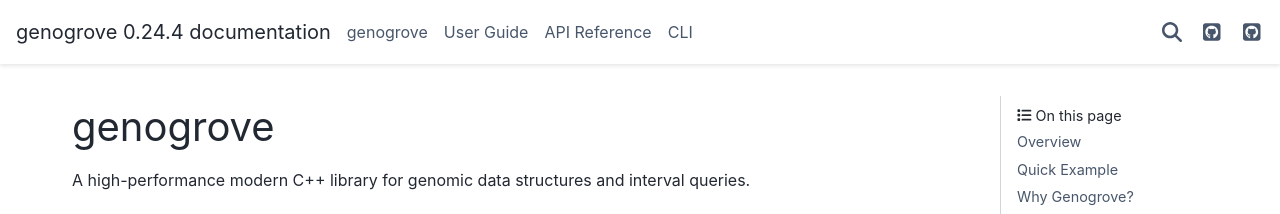
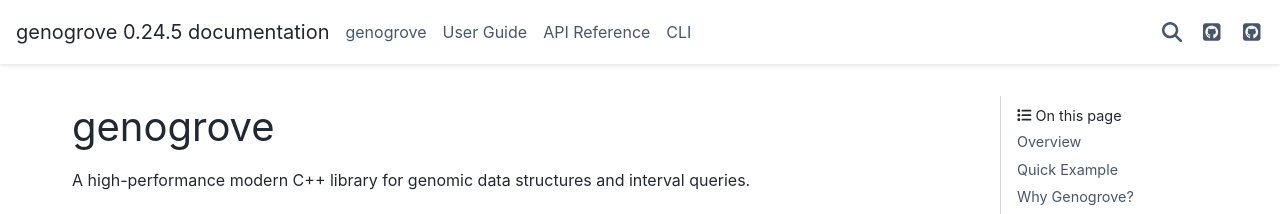
Before and after one commit to genogrove/docs, a Sphinx documentation site: the page built from source/index.md, in a window 1280 px wide. Shown: the top 214 px of the page. Built offline with Sphinx 7.4.7 and the PyData theme 0.15.4, drawn with Linux system fonts in a browser that asks for light colours.

Commit message:
Bump docs version to 0.24.5
Catches up the docs version strings to genogrove v0.24.5 (latest library
release). v0.24.5 is a single-issue patch reverting the query_result /
flanking_query_result const-pointer hardening from v0.24.0 (genogrove#435
/ genogrove#436); the matching docs content edits are tracked separately
in #139.

Closes #140.

Co-Authored-By: Claude Opus 4.7 (1M context) <noreply@anthropic.com>

```diff
--- a/source/conf.py
+++ b/source/conf.py
@@ -10,7 +10,7 @@ import os
 project = "genogrove"
 copyright = "2026, Richard. A. Schaefer"
 author = "Richard. A. Schaefer"
-release = "0.24.4"
+release = "0.24.5"
 
 # -- General configuration ---------------------------------------------------
 # https://www.sphinx-doc.org/en/master/usage/configuration.html#general-configuration
```
Also changed, not shown: README.md (+1 -1 lines).
